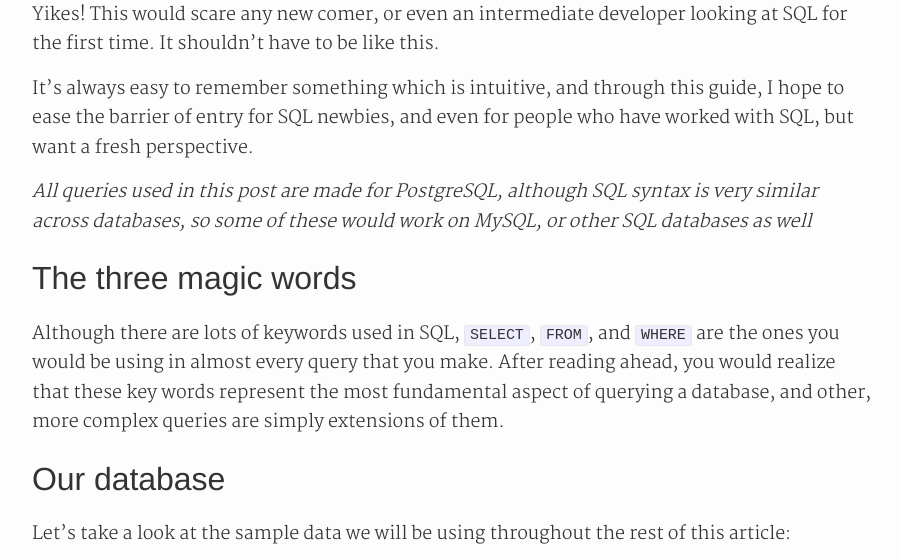
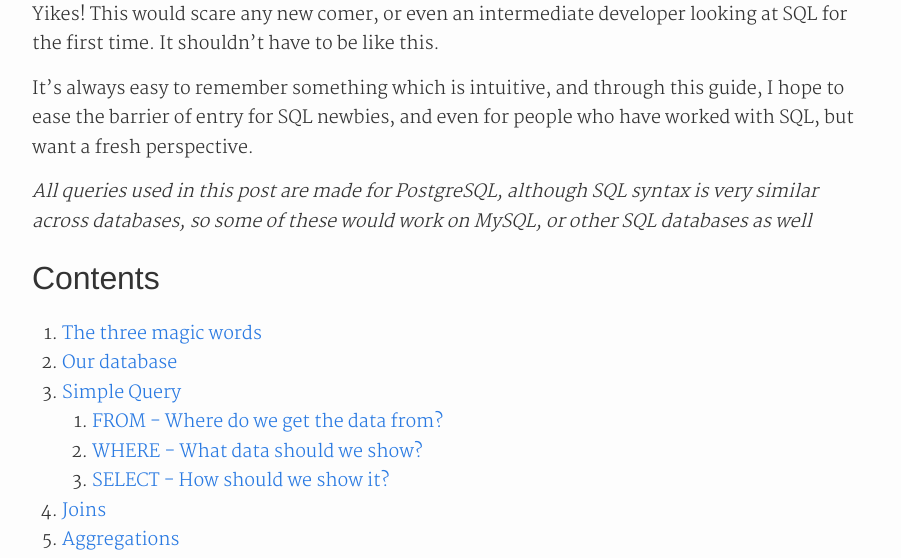
Before and after one commit to sohamkamani/sohamkamani.github.io, a Jekyll site: the page built from _posts/2016-07-07-a-beginners-guide-to-sql.md, in a window 1280 px wide and 1400 px high, scrolled down 763 px. Shown: the top 558 px of the window, without its empty margins (188-1089 px from the left). Built offline with Jekyll 4.4.1, drawn with Linux system fonts in a browser that asks for light colours; nearby versions of some CDN libraries; comment, search, counter and statistics services are not loaded; some of the changed text lies outside the part shown.

Commit message:
Added contents to sql post

````diff
--- a/_posts/2016-07-07-a-beginners-guide-to-sql.md
+++ b/_posts/2016-07-07-a-beginners-guide-to-sql.md
@@ -34,11 +34,35 @@ It's always easy to remember something which is intuitive, and through this guid
 
 _All queries used in this post are made for PostgreSQL, although SQL syntax is very similar across databases, so some of these would work on MySQL, or other SQL databases as well_
 
-## The three magic words
+## Contents
+
+1. [The three magic words](#c-1)
+2. [Our database](#c-2)
+3. [Simple Query](#c-3)
+    1. [FROM - Where do we get the data from?](#c-3-1)
+    2. [WHERE - What data should we show?](#c-3-2)
+    3. [SELECT - How should we show it?](#c-3-3)
+4. [Joins](#c-4)
+5. [Aggregations](#c-5)
+6. [Subqueries](#c-6)
+    1. [Two-dimensional table](#c-6-1)
+    1. [One-dimensional array](#c-6-2)
+    1. [Single Values](#c-6-3)
+7. [Write Operations](#c-7)
+    1. [Update](#c-7-1)
+    2. [Delete](#c-7-2)
+    3. [Insert](#c-7-3)
+8. [Feedback](#c-8)
+
+<span id="c-1"></span>
+
+## 1. The three magic words
 
 Although there are lots of keywords used in SQL, `SELECT`, `FROM`, and `WHERE` are the ones you would be using in almost every query that you make. After reading ahead, you would realize that these key words represent the most fundamental aspect of querying a database, and other, more complex queries are simply extensions of them.
 
-## Our database
+<span id="c-2"></span>
+
+## 2. Our database
 
 Let's take a look at the sample data we will be using throughout the rest of this article:
 
@@ -51,7 +75,9 @@ We have a library, with books and members. We also have another table for borrow
 -   Our "members" table only has the first and last name of all registered members.
 -   The "borrowings" table has information on the books borrowed by the members. The `bookid` column refers to the id of the book in the "books" table that was borrowed, and the `memberid` column corresponds to the member in the "members" table that borrowed the book. We also have the dates when the books were borrowed, and when they are expected to be returned.
 
-## Simple Query
+<span id="c-3"></span>
+
+## 3. Simple Query
 
 Let's get started with our first query : We want the _names_ and _ids_ of all books written by "Dan Brown".
 
@@ -72,15 +98,21 @@ Which would give us :
 
 Simple enough. However, lets try to dissect the query to really understand whats happening.
 
-### FROM - Where do we get the data from?
+<span id="c-3-1"></span>
+
+### 3.1 FROM - Where do we get the data from?
 
 This might seem obvious now, but actually matters a lot when we get to joins and subqueries. `FROM` is there to point our query to its table, the place where it has to look for the data. This table can simply be one that already exists (like the previous example), or a table which we generate through joins or subqueries.
 
-### WHERE - What data should we show?
+<span id="c-3-2"></span>
+
+### 3.2 WHERE - What data should we show?
 
 `WHERE`, quite simply acts to filter out the **rows** that we want to show. In our case the only rows we want to consider are those where the value of the `author` column is "Dan Brown"
 
-### SELECT - How should we show it?
+<span id="c-3-3"></span>
+
+### 3.3 SELECT - How should we show it?
 
 Now that we got all the rows we wanted from the table that we wanted, the question that arises is what exactly do we want to show out of the data that we got? In our case we only need the name and id of the book, so that's what we `SELECT`. We can also rename the columns we want to show with `AS`.
 
@@ -88,7 +120,9 @@ In the end, you can represent the entire query as a simple diagram :
 
 ![](/assets/images/posts/sql-beginners/diagram1.svg)
 
-## Joins
+<span id="c-4"></span>
+
+## 4. Joins
 
 We would now like to see the names of all books (not unique) written by "Dan Brown" that were borrowed, along with the date of return :
 
@@ -173,7 +207,9 @@ Which gives us :
 
 Awesome! Although, the names are repeating (non-unique). We'll get to solving that in a bit...
 
-## Aggregations
+<span id="c-5"></span>
+
+## 5. Aggregations
 
 In a nutshell, _aggregations are used to convert many rows into a single row_. the only thing that changes is the logic used on each column for its aggregation.
 
@@ -229,7 +265,9 @@ And get the result :
 
 Here the `sum` function, only works on the `stock` column, summing all values for each group.
 
-## Subqueries
+<span id="c-6"></span>
+
+## 6. Subqueries
 
 <img src="/assets/images/posts/sql-beginners/meme1.jpg" style="width:60%;"/>
 
@@ -237,7 +275,9 @@ Sub queries are regular SQL queries, that are embedded inside larger queries.
 
 There are 3 different types of subqueries, based on what they return -
 
-### 1. Two-dimensional table
+<span id="c-6-1"></span>
+
+### 6.1 Two-dimensional table
 
 These are queries that return more than one column. A good example is the query we performed in the previous aggregation excercise. As a subquery, these simply return another table which can be queried further. From the previous excercise, if we only want the stock of books written by "Robin Sharma", one way of getting that result would be to use sub-queries :
 
@@ -257,7 +297,9 @@ Result :
 
 <br>
 
-### 2. One-dimensional array
+<span id="c-6-2"></span>
+
+### 6.2 One-dimensional array
 
 Queries which return multiple rows of a single column, can be used as arrays, in addition to being used as Two-dimensional tables.
 
@@ -313,7 +355,9 @@ We can break this down into 2 steps -
     WHERE author IN ('Robin Sharma', 'Dan Brown');
     ```
 
-### 3. Single Values
+<span id="c-6-3"></span>
+
+### 6.3 Single Values
 
 These are queries whose results have only one row and one column. These can be treated as a constant value, and can be used anywhere a value is used, like for comparison operators. They can also be used like two dimensional tables, as well as an array containing 1 element.
 
@@ -356,11 +400,15 @@ And which gives us :
 | ------ | -------------------------- | ------------ | ------------------- | ----- |
 | 3      | Who Will Cry When You Die? | Robin Sharma | 2006-06-15 00:00:00 | 4     |
 
-## Write Operations
+<span id="c-7"></span>
+
+## 7. Write Operations
 
 Most of the write operations in a database are pretty straightforward, as compared to the more complex read queries.
 
-### Update
+<span id="c-7-1"></span>
+
+### 7.1 Update
 
 The syntax of `UPDATE` queries are semantically similar to read queries. The only difference however, is that instead of `SELECT`ing columns from a bunch of rows, we `SET` those columns instead.
 
@@ -376,7 +424,9 @@ WHERE author='Dan Brown';
 
 ![](/assets/images/posts/sql-beginners/diagram3.svg)
 
-### Delete
+<span id="c-7-2"></span>
+
+### 7.2 Delete
 
 A `DELETE` query is simply a `SELECT`, or an `UPDATE` query without the column names. Seriously. As in `SELECT` and `UPDATE`, the `WHERE` clause remains as it is, selecting rows to be deleted. Since a delete operation removes an entire row, there is no such thing as specifying column names to delete. Hence is instead of updating the stock to 0, if we just deleted the entries from Dan Brown all together, we would write :
 
@@ -385,7 +435,9 @@ DELETE FROM books
 WHERE author='Dan Brown';
 ```
 
-### Insert
+<span id="c-7-3"></span>
+
+### 7.3 Insert
 
 Possibly the only outlier from the other query types is the `INSERT` query. Its format is :
 
@@ -411,7 +463,9 @@ VALUES
   (5,'The Fault in our Stars','John Green','01-03-2015',3);
 ```
 
-## Feedback
+<span id="c-8"></span>
+
+## 8. Feedback
 
 Now that we have come to the end of the guide, it's time for a small test. Take a look at the first query at the very beginning of this post. Can you try to figure out what it does? Try breaking it down into its `SELECT`, `FROM`, `WHERE`, `GROUP BY`, and subquery components.
 
````
